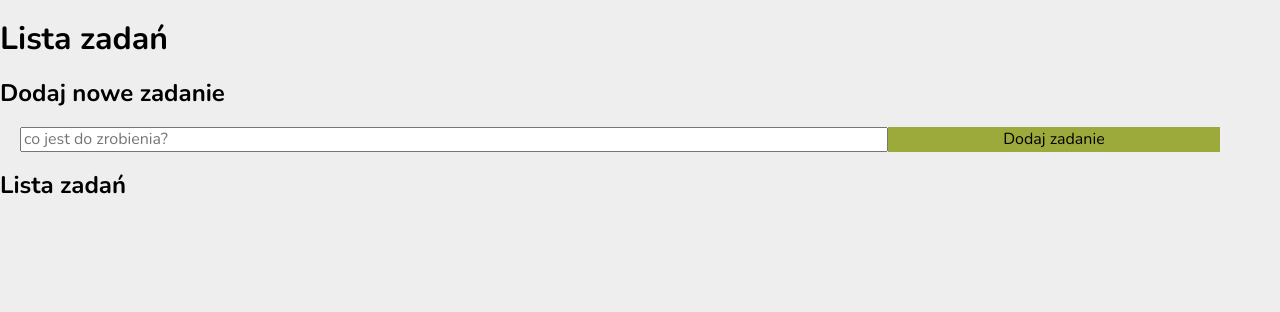
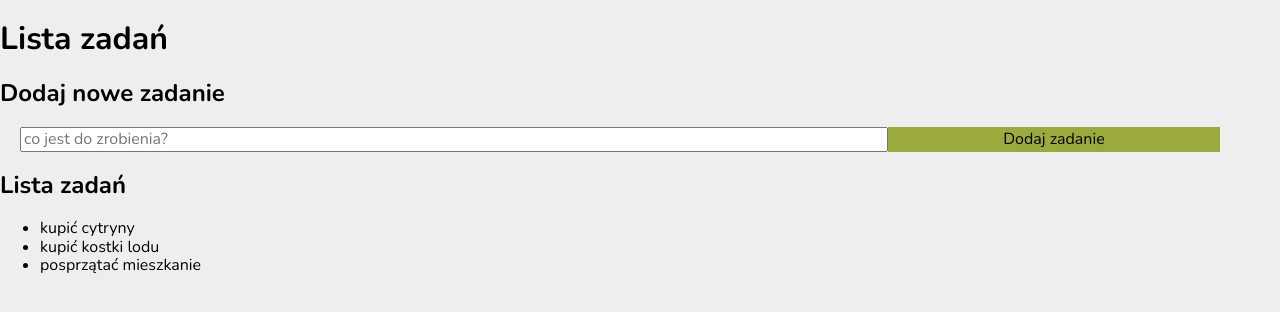
Before and after one commit to olszowskijacek/React---Task_List, a React (Create React App) app: page / in a window 1280 px wide. Shown: the top 312 px of the page. Built offline with nearby package versions, Linux system fonts and the light colour scheme.

Commit message:
add Tasks component

```diff
--- a/src/App.js
+++ b/src/App.js
@@ -1,5 +1,6 @@
 import React from 'react';
 import Form from './Form/Form.js';
+import Tasks from './Tasks/Tasks.js'
 
 const tasks = [
   { id: 1, content: 'kupić cytryny', done: true },
@@ -30,7 +31,7 @@ function App() {
           <div className='buttons'></div>
         </header>
         <div className='section__body'>
-          <ul className='tasks'></ul>
+          <Tasks tasks={tasks} hideDoneTasks={hideDoneTasks}/>
         </div>
       </section>
     </main>
--- /dev/null
+++ b/src/Tasks/Tasks.js
@@ -0,0 +1,14 @@
+import React from 'react';
+
+const Tasks = (props) => (
+  <ul className='tasks'>
+    {props.tasks.map(task => (
+      <li>
+        {task.content}
+      </li>
+    ))}
+  </ul>
+);
+
+
+export default Tasks;
```
